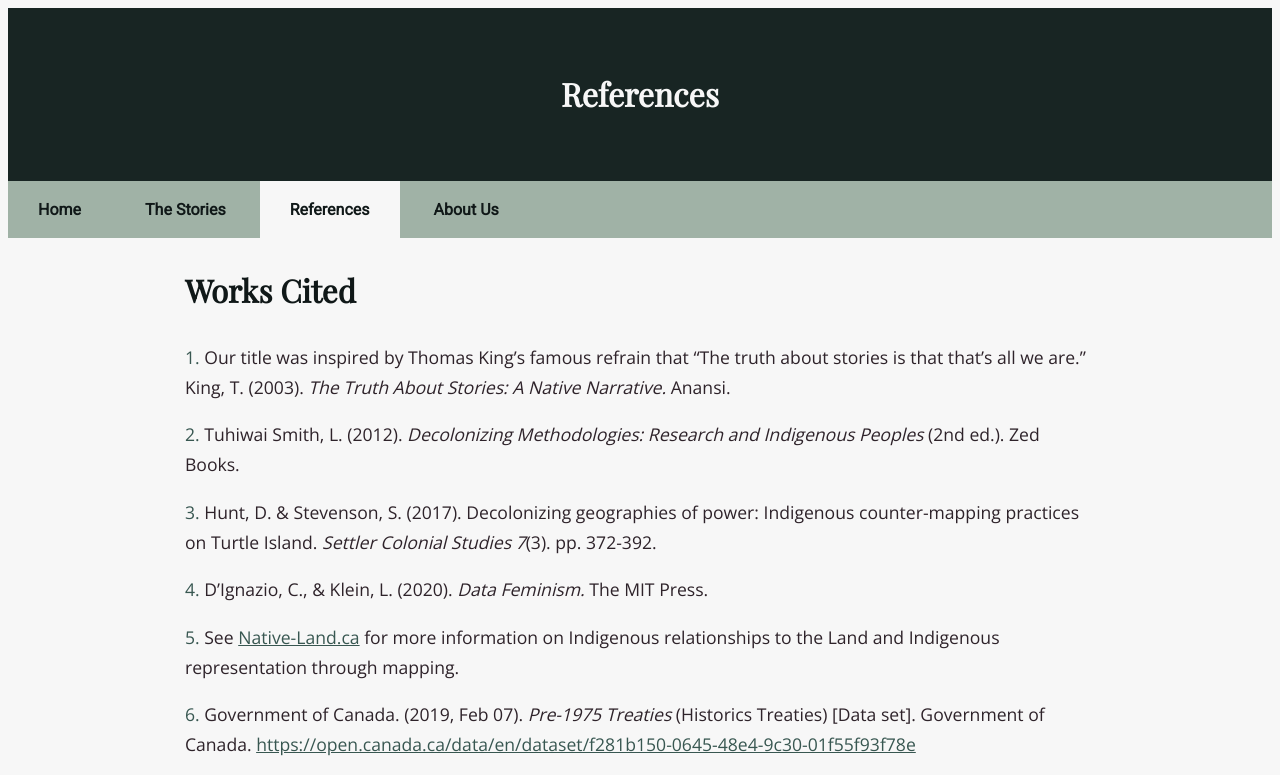
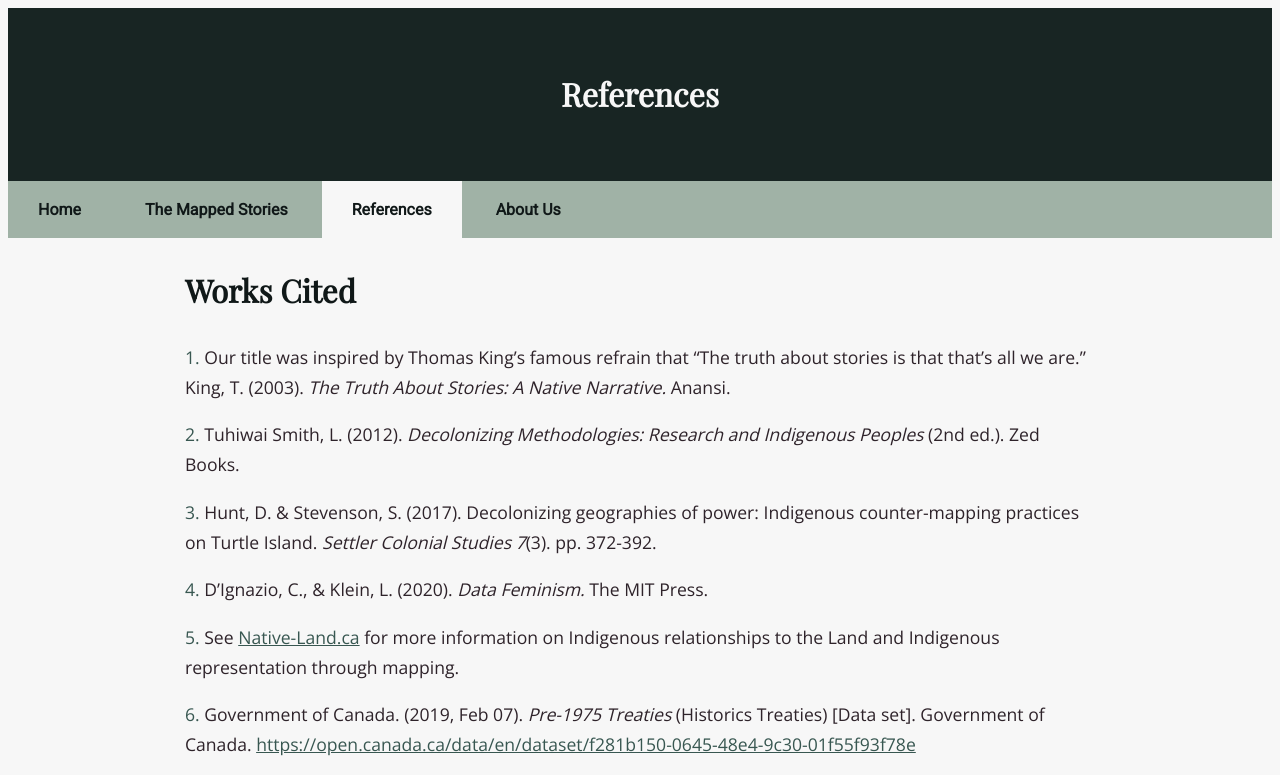
Before and after one commit to hmfriese/turtles-all-the-way-down, a plain HTML site: page ref.html in a window 1280 px wide. Shown: the top 775 px of the page. Drawn offline with nearby package versions, Linux system fonts and the light colour scheme.

Commit message:
Update ref.html

```diff
--- a/ref.html
+++ b/ref.html
@@ -21,7 +21,7 @@
 <!--Nav Bar-->
     <nav>
 		<a href="index.html"><b>Home</b></a>
-        <a href="bookList.html"><b>The Stories</b></a>
+        <a href="bookList.html"><b>The Mapped Stories</b></a>
 		<a class="current" href="ref.html"><b>References</b></a>
         <a href="about.html"><b>About Us</b></a>
     </nav>
```
